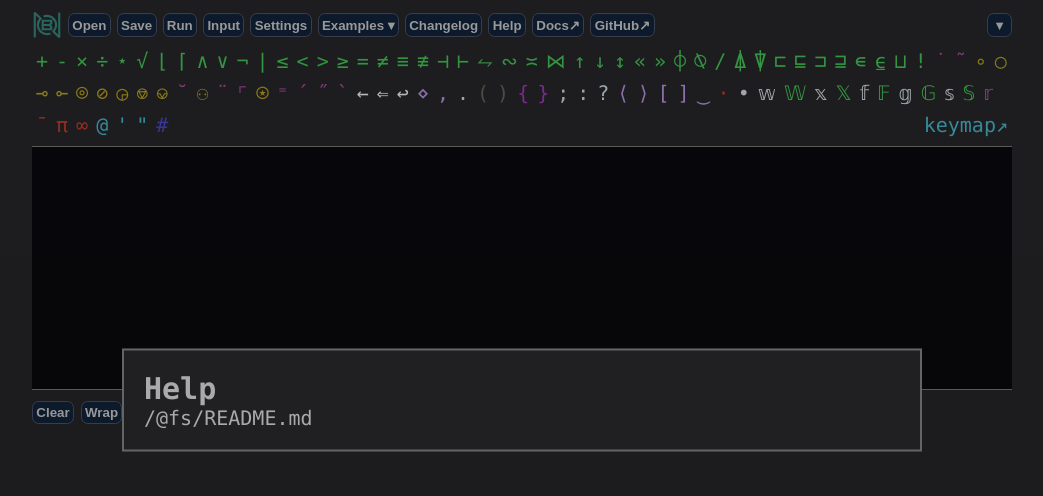
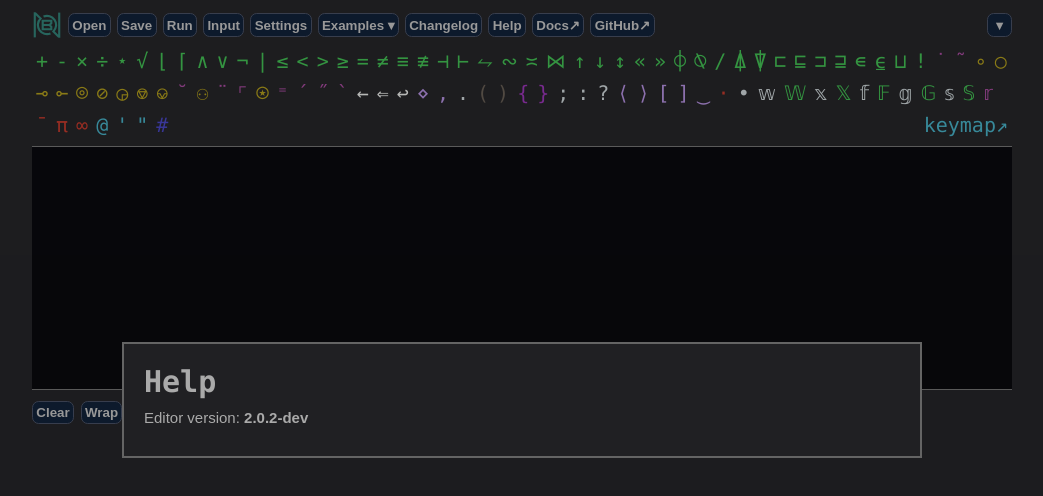
Before and after one commit to funmaker/bqneditor, a React app: page / in a window 1280 px wide. Both pictures are taken after a click on the button "Help". Shown: the top 496 px of the page, without its empty margins (118-1161 px from the left). Built offline with nearby package versions, Linux system fonts and the light colour scheme; a web font is replaced by a local one.

Commit message:
- README.md improvements - Added editor version in Help modal

```diff
--- a/package.json
+++ b/package.json
@@ -1,6 +1,6 @@
 {
   "name": "bqneditor",
-  "version": "2.0.1",
+  "version": "2.0.2-dev",
   "description": "BQN Editor",
   "author": "Fun Maker <funmaker95@gmail.com>",
   "license": "MIT",
--- a/src/app/menu/Help.tsx
+++ b/src/app/menu/Help.tsx
@@ -1,6 +1,7 @@
 import React from "react";
 import styled from "styled-components";
 import readme from "../../../README.md";
+import packageJson from "../../../package.json";
 import Modal from "../../components/Modal";
 import Button from "../../components/Button";
 import Markdown from "../../components/Markdown";
@@ -8,9 +9,12 @@ import Markdown from "../../components/Markdown";
 export default function Help() {
   return (
     <StyledModal trigger={<Button>Help</Button>}>
-      <h2>Help</h2>
+      <StyledHeader>Help</StyledHeader>
+      <Version>
+        Editor version: <b>{packageJson.version}</b>
+      </Version>
       <Markdown>
-        {readme.split("<!-- HELP END -->")[0]}
+        {readme.split(/<!-- HELP .* -->/)[1]}
       </Markdown>
     </StyledModal>
   );
@@ -19,3 +23,13 @@ export default function Help() {
 const StyledModal = styled(Modal)`
   width: 40em;
 `;
+
+const StyledHeader = styled.h2`
+  margin-bottom: 0.5rem;
+`;
+
+const Version = styled.p`
+  font-family: sans-serif;
+  margin-bottom: 0.5rem;
+  font-size: 75%;
+`;
```
Also changed, not shown: 2 other files (tests, documents, lock files or other folders).
